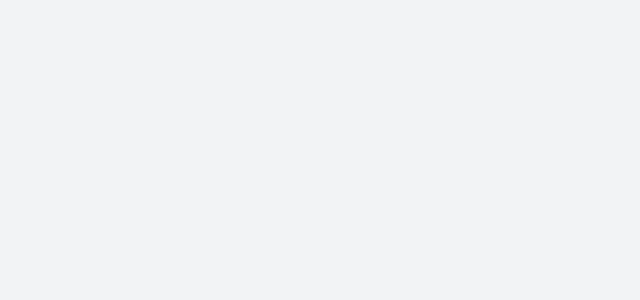
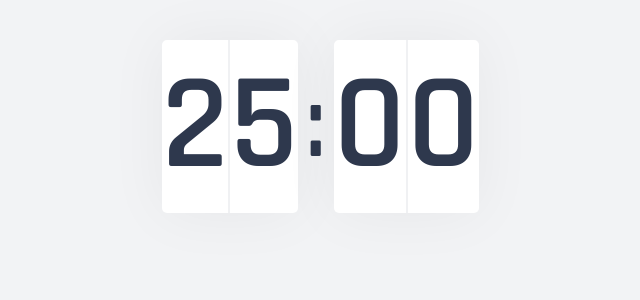
Before and after one commit to KevinWis/MoveIt, a Next.js app: page / in a window 1280 px wide. Shown: the top 300 px of the page, without its empty margins (14-654 px from the left). Built offline with nearby package versions, Linux system fonts and the light colour scheme.

Commit message:
feat(countdown): adding the countdown component along with its styling

```diff
--- /dev/null
+++ b/src/components/countdown/index.tsx
@@ -0,0 +1,17 @@
+import { Container } from "./style";
+const Countdown = () => {
+  return (
+    <Container>
+      <div className="timer">
+        <span>2</span>
+        <span>5</span>
+      </div>
+      <span>:</span>
+      <div className="timer">
+        <span>0</span>
+        <span>0</span>
+      </div>
+    </Container>
+  );
+};
+export default Countdown;
--- /dev/null
+++ b/src/components/countdown/style.ts
@@ -0,0 +1,38 @@
+import styled from "styled-components";
+
+export const Container = styled.div`
+  display: flex;
+  align-items: center;
+  font-family: "Rajdhani";
+  font-weight: 600;
+  color: var(--title);
+
+  & > span {
+    font-size: 6.25rem;
+    margin: 0 0.5rem;
+  }
+
+  .timer {
+    display: flex;
+    align-items: center;
+
+    justify-content: space-evenly;
+
+    background: var(--white);
+    box-shadow: 0 0 60px rgba(0, 0, 0, 0.05);
+    border-radius: 5px;
+    font-size: 8.5rem;
+    text-align: center;
+
+    span {
+      flex: 1;
+
+      &:first-child {
+        border-right: 1px solid #f0f1f3;
+      }
+      &:last-child {
+        border-left: 1px solid #f0f1f3;
+      }
+    }
+  }
+`;
--- a/src/pages/index.tsx
+++ b/src/pages/index.tsx
@@ -1,7 +1,11 @@
-import Head from "next/head";
+import Countdown from "../components/countdown";
 
 const Home = () => {
-  return <div className="container"></div>;
+  return (
+    <div className="container">
+      <Countdown />
+    </div>
+  );
 };
 
 export default Home;
```
